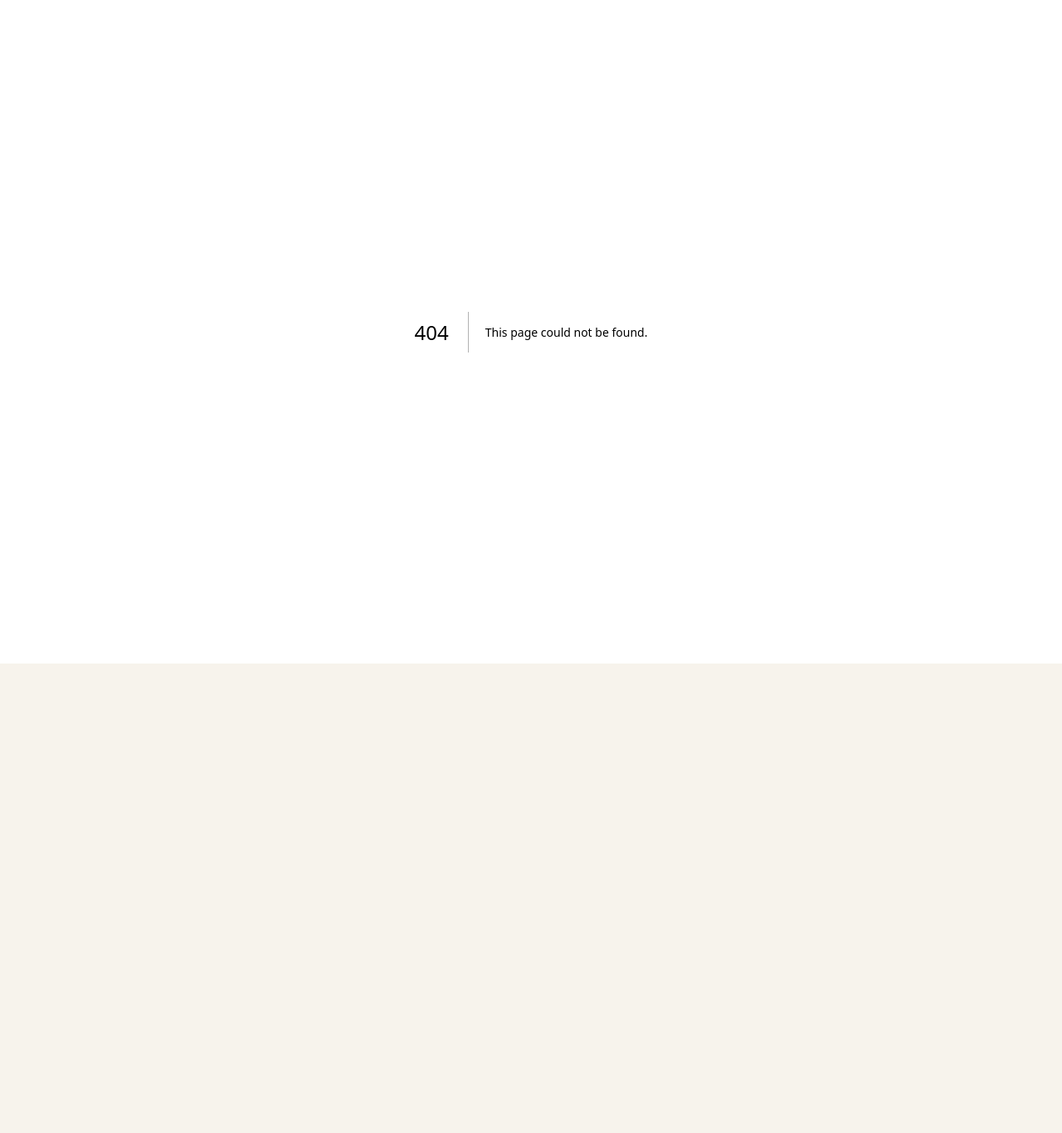
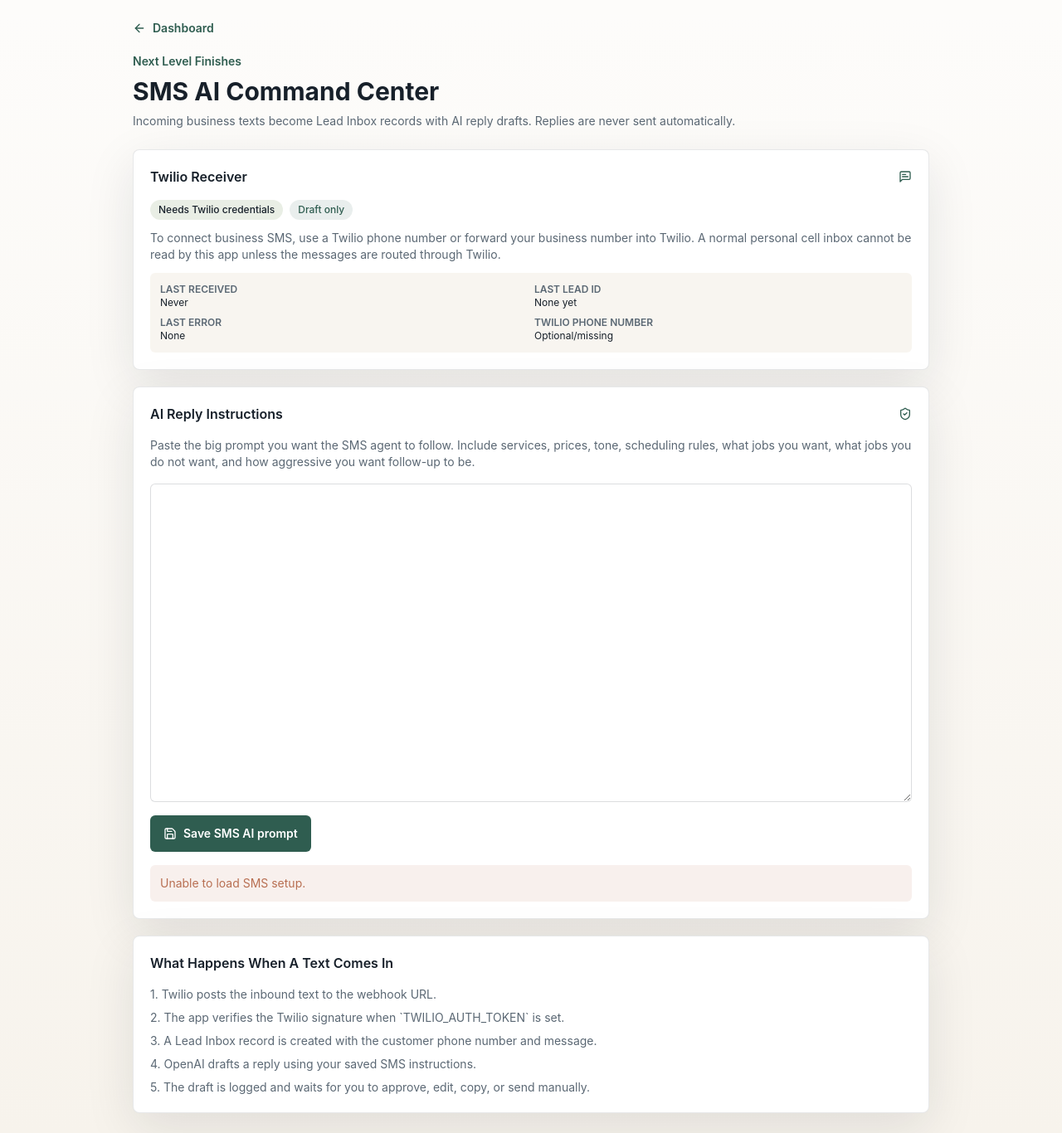
Before and after one commit to gwcph4q4fd-art/next-level-finishes-command-center, a Next.js app: page /sms in a window 1280 px wide. Before the commit this address had no page. Shown: the whole page at 83% size. Before the commit the page ends 800 px from the top, so only its background shows below. Built offline with nearby package versions, Linux system fonts and the light colour scheme; no server answers.

Commit message:
Add SMS AI command center

```diff
--- /dev/null
+++ b/app/sms/page.tsx
@@ -0,0 +1,156 @@
+"use client";
+
+import { useEffect, useState } from "react";
+import Link from "next/link";
+import { ArrowLeft, MessageSquareText, Save, ShieldCheck } from "lucide-react";
+import { Badge, Panel, buttonClass, inputClass } from "@/components/ui";
+
+type TwilioStatus = {
+  connected: boolean;
+  status: string;
+  lastReceivedAt?: string | null;
+  lastError?: string | null;
+  lastLeadId?: string | null;
+  webhookUrl?: string;
+  twilio?: {
+    accountSidConfigured: boolean;
+    authTokenConfigured: boolean;
+    phoneNumberConfigured: boolean;
+    webhookUrl: string;
+  } | null;
+};
+
+type PromptConfig = {
+  prompt: string;
+  defaultPrompt: string;
+  updatedAt?: string | null;
+  source: string;
+};
+
+export default function SmsCommandCenterPage() {
+  const [status, setStatus] = useState<TwilioStatus | null>(null);
+  const [promptConfig, setPromptConfig] = useState<PromptConfig | null>(null);
+  const [prompt, setPrompt] = useState("");
+  const [saving, setSaving] = useState(false);
+  const [message, setMessage] = useState("");
+
+  async function load() {
+    const [statusResponse, promptResponse] = await Promise.all([
+      fetch("/api/integrations/twilio/status", { cache: "no-store" }),
+      fetch("/api/integrations/twilio/prompt", { cache: "no-store" })
+    ]);
+    const nextStatus = await statusResponse.json();
+    const nextPrompt = await promptResponse.json();
+    setStatus(nextStatus);
+    setPromptConfig(nextPrompt);
+    setPrompt(nextPrompt.prompt || "");
+  }
+
+  async function savePrompt() {
+    setSaving(true);
+    setMessage("");
+    const response = await fetch("/api/integrations/twilio/prompt", {
+      method: "PATCH",
+      headers: { "Content-Type": "application/json" },
+      body: JSON.stringify({ prompt })
+    });
+    const data = await response.json();
+    setSaving(false);
+    if (!response.ok) {
+      setMessage(data.error || "Unable to save prompt.");
+      return;
+    }
+    setMessage("SMS AI prompt saved. New inbound texts will use this guidance.");
+    await load();
+  }
+
+  useEffect(() => {
+    load().catch(() => setMessage("Unable to load SMS setup."));
+  }, []);
+
+  return (
+    <main className="mx-auto min-h-screen max-w-5xl px-3 py-4 sm:px-6 sm:py-6 lg:px-8">
+      <Link href="/" className="mb-5 inline-flex items-center gap-2 text-sm font-semibold text-pine">
+        <ArrowLeft className="h-4 w-4" />
+        Dashboard
+      </Link>
+
+      <header className="mb-6">
+        <p className="text-sm font-semibold text-pine">Next Level Finishes</p>
+        <h1 className="mt-2 text-2xl font-bold text-ink sm:text-3xl">SMS AI Command Center</h1>
+        <p className="mt-2 text-sm text-steel">
+          Incoming business texts become Lead Inbox records with AI reply drafts. Replies are never sent automatically.
+        </p>
+      </header>
+
+      <div className="grid gap-5">
+        <Panel title="Twilio Receiver" action={<MessageSquareText className="h-4 w-4 text-pine" />}>
+          <div className="grid gap-3">
+            <div className="flex flex-wrap gap-2">
+              <Badge tone={status?.twilio?.accountSidConfigured && status?.twilio?.authTokenConfigured ? "green" : "yellow"}>
+                {status?.twilio?.accountSidConfigured && status?.twilio?.authTokenConfigured ? "Credentials configured" : "Needs Twilio credentials"}
+              </Badge>
+              <Badge tone="green">Draft only</Badge>
+            </div>
+            <p className="text-sm text-steel">
+              To connect business SMS, use a Twilio phone number or forward your business number into Twilio. A normal personal cell inbox cannot be read by this app unless the messages are routed through Twilio.
+            </p>
+            {status?.webhookUrl ? (
+              <div>
+                <p className="text-sm font-semibold text-ink">Inbound SMS webhook URL</p>
+                <code className="mt-1 block max-w-full overflow-x-auto break-all rounded-md bg-ink p-3 text-xs text-white">{status.webhookUrl}</code>
+              </div>
+            ) : null}
+            <div className="grid gap-2 rounded-md bg-primer/60 p-3 text-xs text-steel sm:grid-cols-2">
+              <Diag label="Last received" value={status?.lastReceivedAt ? new Date(status.lastReceivedAt).toLocaleString() : "Never"} />
+              <Diag label="Last lead id" value={status?.lastLeadId || "None yet"} />
+              <Diag label="Last error" value={status?.lastError || "None"} bad={Boolean(status?.lastError)} />
+              <Diag label="Twilio phone number" value={status?.twilio?.phoneNumberConfigured ? "Configured" : "Optional/missing"} />
+            </div>
+          </div>
+        </Panel>
+
+        <Panel title="AI Reply Instructions" action={<ShieldCheck className="h-4 w-4 text-pine" />}>
+          <div className="grid gap-4">
+            <p className="text-sm text-steel">
+              Paste the big prompt you want the SMS agent to follow. Include services, prices, tone, scheduling rules, what jobs you want, what jobs you do not want, and how aggressive you want follow-up to be.
+            </p>
+            <textarea
+              className={`${inputClass} min-h-96 w-full leading-relaxed`}
+              value={prompt}
+              onChange={(event) => setPrompt(event.target.value)}
+            />
+            <div className="flex flex-col gap-2 sm:flex-row sm:items-center">
+              <button className={`${buttonClass} w-full sm:w-auto`} onClick={savePrompt} disabled={saving}>
+                <Save className="h-4 w-4" />
+                {saving ? "Saving..." : "Save SMS AI prompt"}
+              </button>
+              {promptConfig?.updatedAt ? <span className="text-xs text-steel">Updated {new Date(promptConfig.updatedAt).toLocaleString()}</span> : null}
+              {promptConfig?.source ? <Badge tone="blue">Prompt source: {promptConfig.source}</Badge> : null}
+            </div>
+            {message ? <p className={message.includes("Unable") ? "rounded-md bg-clay/10 p-3 text-sm text-clay" : "rounded-md bg-pine/10 p-3 text-sm text-pine"}>{message}</p> : null}
+          </div>
+        </Panel>
+
+        <Panel title="What Happens When A Text Comes In">
+          <div className="grid gap-2 text-sm text-steel">
+            <p>1. Twilio posts the inbound text to the webhook URL.</p>
+            <p>2. The app verifies the Twilio signature when `TWILIO_AUTH_TOKEN` is set.</p>
+            <p>3. A Lead Inbox record is created with the customer phone number and message.</p>
+            <p>4. OpenAI drafts a reply using your saved SMS instructions.</p>
+            <p>5. The draft is logged and waits for you to approve, edit, copy, or send manually.</p>
+          </div>
+        </Panel>
+      </div>
+    </main>
+  );
+}
+
+function Diag({ label, value, bad = false }: { label: string; value: string; bad?: boolean }) {
+  return (
+    <div className="min-w-0">
+      <p className="font-semibold uppercase text-steel">{label}</p>
+      <p className={bad ? "break-words font-semibold text-clay" : "break-words text-ink"}>{value}</p>
+    </div>
+  );
+}
```
